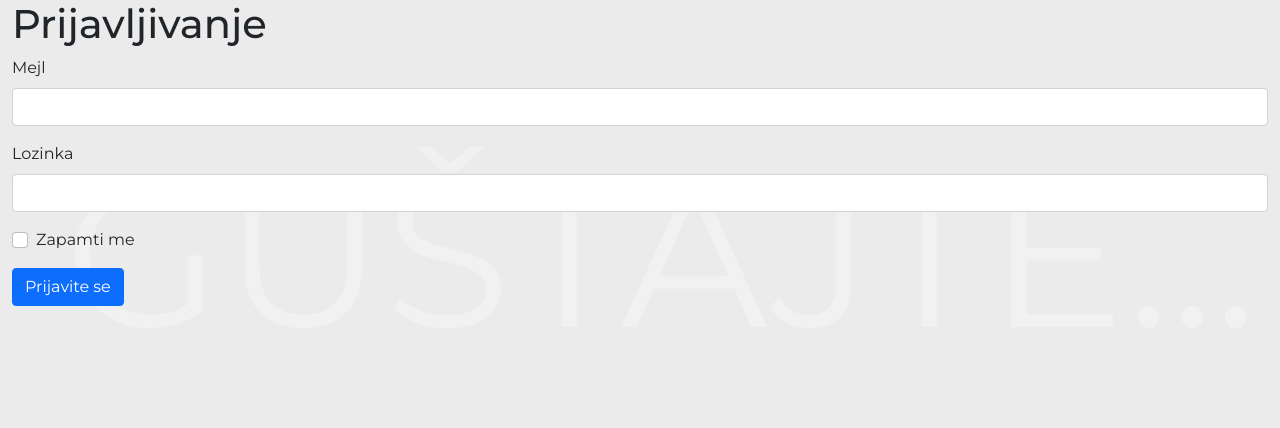
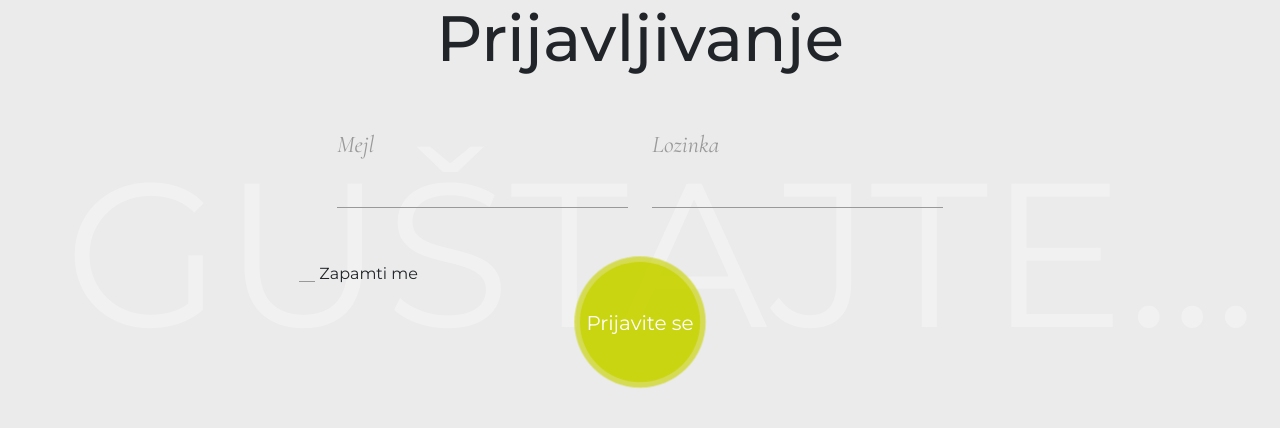
Before and after one commit to miiihaaas/Astal, a Flask app: page /admin_login in a window 1280 px wide. Shown: the part 180-608 px from the top of the page. Run offline with Flask 3, Linux system fonts and the light colour scheme; some libraries are stand-ins or nearby versions.

Commit message:
Miki-Astal-3

```diff
--- a/astal/static/css/astal.css
+++ b/astal/static/css/astal.css
@@ -2,6 +2,8 @@
 body::before { content: " GUŠTAJTE..."; position: absolute; top: 35%; left: 5%; font-size: 16vw; color: rgba(255, 255, 255, 0.3); z-index: -1; white-space: nowrap; }
 #ball { position: absolute; width: 12px; height: 12px; background-color: #c8d400; border-radius: 50%; pointer-events: none; transition: width 0.3s, height 0.3s; }
 .container, .container-lg, .container-md, .container-sm, .container-xl, .container-xxl { max-width: 1500px; }
+header.container.logedin { display: flex; justify-content: space-between; min-height: 120px; }
+header.container.logedin .logo { display: flex; }
 .logo { max-width: 180px; }
 .cormorant { font-family: 'Cormorant Garamond', serif; }
 label.cormorant { font-size: 24px; font-style: italic; color: #999; }
@@ -14,6 +16,12 @@
 .animated-btn { width: 120px; height: 120px; border-radius: 50%; line-height: 120px; display: inline-block; text-align: center; font-size: 20px; background-color: transparent; position: relative; background-repeat: no-repeat; background-position: 50% 50%; border: 0; }
 .animated-btn::before, .animated-btn::after { content: ''; display: block; position: absolute; top: 0; right: 0; bottom: 0; left: 0; border-radius: 50%; background: rgba(200, 212, 0, 0.8); animation: ripple-1 2s infinite ease-in-out; z-index: -1;}
 .animated-btn::after { background: rgba(200, 212, 0, 0.8); animation: ripple-2 2s infinite ease-in-out; animation-delay: 0.5s; }
+
+.pre-alert { margin-top: 50px; }
+.alert { border-radius: 0; font-family: 'Cormorant Garamond', serif; font-size: 32px; font-style: italic; width: fit-content; }
+.alert-success { color: #ffffff; background-color: #c8d400; border-color: #c8d400; }
+.alert-danger { color: #ffffff; background-color: #ff6876; border-color: #ff6876; }
+
 @media (max-width: 768px) {
     #ball { display: none; }
 }
--- a/astal/templates/home.html
+++ b/astal/templates/home.html
@@ -4,7 +4,7 @@
 <form action="" method="POST">
     <div class="form-group mb-4">
         <div class="container astal-form">
-            <div class="row grupisano">
+            <div class="row">
                 <div class="col-md-2"></div>
                 <div class="col-md-3">
                     <label for="reservation_date" class="cormorant">Izaberite datum rezervacije</label>
--- a/astal/templates/layout.html
+++ b/astal/templates/layout.html
@@ -30,11 +30,11 @@
     <body>
         <div id="ball"></div>
         {% if current_user.is_authenticated %}
-        <header>
+        <header class="container logedin">
             <div class="logo">
-                <img src="{{ url_for('static', filename='images/cmk-logo.svg') }}" alt="logo">
+                <img src="{{ url_for('static', filename='img/cmk-logo.svg') }}" alt="logo">
             </div>
-            <nav class="navbar sticky-top navbar-expand-lg navbar-dark bg-dark">
+            <nav class="navbar sticky-top navbar-expand-lg navbar-light">
                 <div class="container-fluid">
                     <ul class="navbar-nav" style="margin-left: auto;">
                         <li class="nav-item">
@@ -68,6 +68,7 @@
                 <div class="col-md-12">
                 {% with messages = get_flashed_messages(with_categories=true) %}
                     {% if messages %}
+                    <div class="pre-alert"></div>
                     {% for category, message in messages %}
                         <div class="alert alert-{{ category }}">
                         {{ message|safe }}
--- a/astal/templates/login.html
+++ b/astal/templates/login.html
@@ -1,29 +1,37 @@
 {% extends 'layout.html' %}
 {% block content %}
-<h1>Prijavljivanje</h1>
+<h1 class="astal-heading">Prijavljivanje</h1>
 <form method="POST" action="{{ url_for('admin.admin_login') }}">
     {{ form.hidden_tag() }}
-    <div class="mb-3">
-        {{ form.email.label(class="form-label") }}
+    <div class="container astal-form">
+        <div class="row">
+            <div class="col-md-3"></div>
+            <div class="col-md-3">
+                {{ form.email.label(class="form-label cormorant") }}
                 {{ form.email(class="form-control") }}
                 {% for error in form.email.errors %}
                     <span class="text-danger">{{ error }}</span>
                 {% endfor %}
             </div>
-
-    <div class="mb-3">
-        {{ form.password.label(class="form-label") }}
+            <div class="col-md-3">
+                {{ form.password.label(class="form-label cormorant") }}
                 {{ form.password(class="form-control") }}
                 {% for error in form.password.errors %}
                     <span class="text-danger">{{ error }}</span>
                 {% endfor %}
             </div>
-
-    <div class="mb-3 form-check">
+            <div class="col-md-3"></div>
+        </div>
+        <div class="row">
+            <div class="col-md-4 text-end mt-4">
                 {{ form.remember(class="form-check-input") }}
                 {{ form.remember.label(class="form-check-label") }}
             </div>
-
-    <button type="submit" class="btn btn-primary">{{ form.submit.label }}</button>
+            <div class="col-md-4 text-center mt-4">
+                <button type="submit" class="animated-btn text-white">{{ form.submit.label }}</button>
+            </div>
+            <div class="col-md-4 text-center mt-4"></div>
+        </div>
+    </div>
 </form>
 {% endblock content %}
```
Lines whose indentation alone changed are shown as unchanged.
